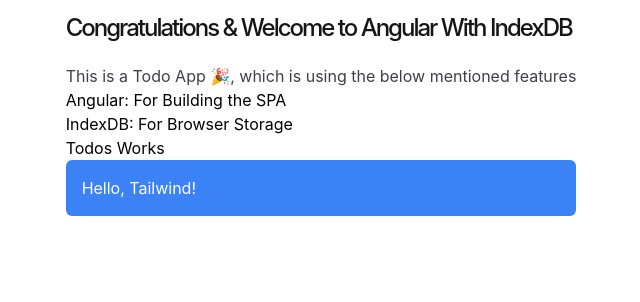
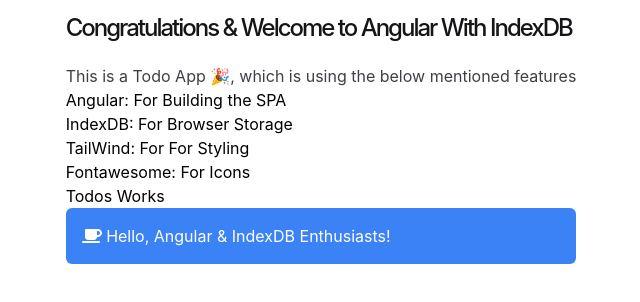
Before and after one commit to developer-starters/angular-indexdb-starter, an Angular app: page / in a window 1280 px wide. Shown: the top 302 px of the page, without its empty margins (319-959 px from the left). Built offline with nearby package versions, Linux system fonts and the light colour scheme.

Commit message:
FontAwesome Setup Completed

```diff
--- a/package.json
+++ b/package.json
@@ -18,6 +18,8 @@
     "@angular/platform-browser": "^18.1.0",
     "@angular/platform-browser-dynamic": "^18.1.0",
     "@angular/router": "^18.1.0",
+    "@fortawesome/angular-fontawesome": "^0.15.0",
+    "@fortawesome/free-solid-svg-icons": "^6.6.0",
     "idb": "^8.0.0",
     "rxjs": "~7.8.0",
     "tslib": "^2.3.0",
--- a/src/app/app.component.html
+++ b/src/app/app.component.html
@@ -174,6 +174,8 @@
       <ul>
         <li>Angular: For Building the SPA</li>
         <li>IndexDB: For Browser Storage</li>
+        <li>TailWind: For For Styling</li>
+        <li>Fontawesome: For Icons</li>
       </ul>
       <div>
         <router-outlet />
--- a/src/todos/todos.component.html
+++ b/src/todos/todos.component.html
@@ -11,4 +11,7 @@
 
 <div>Todos Works</div>
 
-<div class="bg-blue-500 text-white p-4 rounded-md">Hello, Tailwind!</div>
+<div class="bg-blue-500 text-white p-4 rounded-md">
+
+    <fa-icon [icon]="faCoffee"></fa-icon>  Hello, Angular & IndexDB Enthusiasts!
+</div>
--- a/src/todos/todos.component.ts
+++ b/src/todos/todos.component.ts
@@ -1,4 +1,6 @@
 import { Component } from '@angular/core';
+import { FontAwesomeModule } from '@fortawesome/angular-fontawesome';
+import { faCoffee } from '@fortawesome/free-solid-svg-icons';
 interface Todo {
   id: number;
   text: string;
@@ -7,13 +9,14 @@ interface Todo {
 @Component({
   selector: 'app-todos',
   standalone: true,
-  imports: [],
+  imports: [FontAwesomeModule],
   templateUrl: './todos.component.html',
   styleUrl: './todos.component.sass'
 })
 export class TodosComponent {
 todos: Todo[] = [];
   newTodoText = '';
+  faCoffee = faCoffee;
 
   addTodo() {
     // Add new todo logic
```
Also changed, not shown: 1 other file (tests, documents, lock files or other folders).
